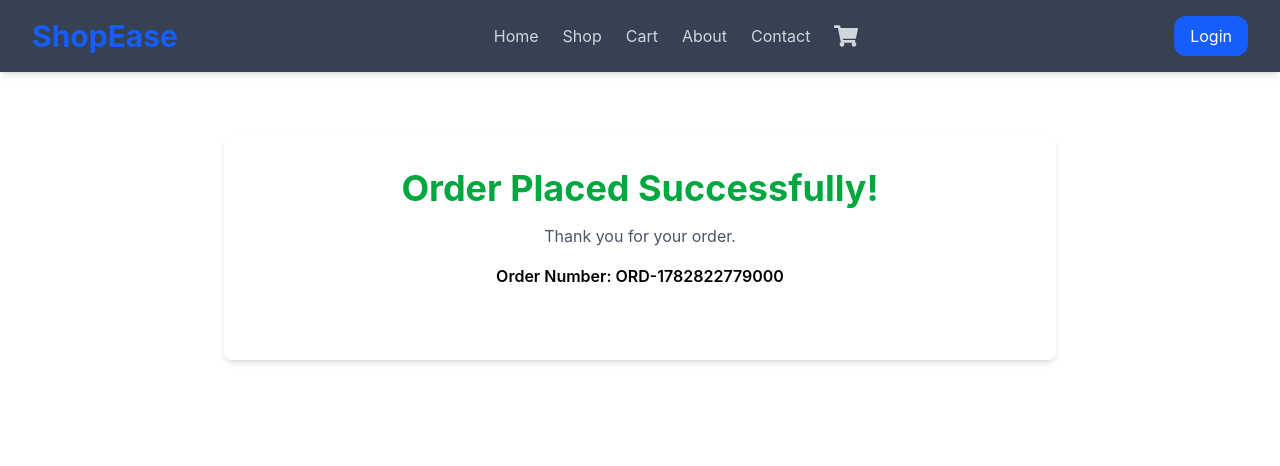
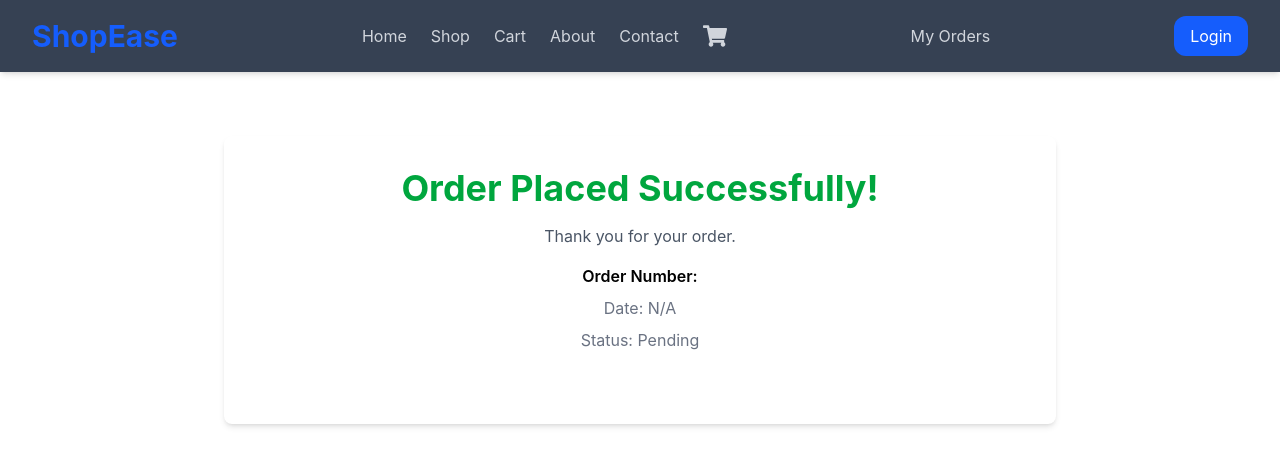
Before and after one commit to Chrischaos2/Tailwind-React-Simple-Ecommerce, a React (Vite) app: page /order-confirmation in a window 1280 px wide. Shown: the top 466 px of the page. Built offline with nearby package versions, Linux system fonts and the light colour scheme.

Commit message:
Add order History

```diff
--- a/src/App.jsx
+++ b/src/App.jsx
@@ -12,6 +12,7 @@ import Shop from "./pages/Shop";
 import Contact from "./pages/Contact";
 import Checkout from "./pages/Checkout";
 import OrderConfirmation from "./pages/OrderConfirmation";
+import Orders from "./pages/orders";
 
 const App = () => {
   return (
@@ -29,6 +30,7 @@ const App = () => {
           <Route path="/contact" element={<Contact />} />
           <Route path="/checkout" element={<Checkout />} />
           <Route path="/order-confirmation" element={<OrderConfirmation />} />
+          <Route path="/orders" element={<Orders />} />
         </Routes>
       </main>
     </div>
--- a/src/components/Navbar.jsx
+++ b/src/components/Navbar.jsx
@@ -80,6 +80,13 @@ const Navbar = () => {
             </Link>
           </li>
         </ul>
+        {/*Orders Page Link */}
+        <Link
+          to="/orders"
+          className="hidden md:block text-gray-300 hover:text-blue-600 transition"
+        >
+          My Orders
+        </Link>
 
         {/* Login Button */}
         <Link
--- a/src/pages/Checkout.jsx
+++ b/src/pages/Checkout.jsx
@@ -1,9 +1,12 @@
 import React, { useState } from "react";
-import { useSelector } from "react-redux";
+import { useDispatch, useSelector } from "react-redux";
 import { useNavigate } from "react-router-dom";
+
+import { clearCart } from "../features/cart/cartSlice";
 
 const Checkout = () => {
   const cartItems = useSelector((state) => state.cart.items);
+  const dispatch = useDispatch();
 
   const isCartEmpty = cartItems.length === 0;
   const navigate = useNavigate();
@@ -83,18 +86,32 @@ const Checkout = () => {
   };
 
   // Handle placing order
+
   const handlePlaceOrder = () => {
     if (!validateForm()) {
       return;
     }
+    const orderNumber = `ORD-${Date.now()}`; // Generate a unique order number based on timestamp
+    const orderDate = new Date().toISOString();
 
     const order = {
+      orderNumber,
+      orderDate,
+      status: "Pending",
       customer: formData,
       items: cartItems,
       subtotal,
       shippingCost,
       total,
     };
+    //store order in local storage
+    localStorage.setItem("order", JSON.stringify(order));
+    const existingOrders = JSON.parse(localStorage.getItem("orders")) || [];
+    existingOrders.push(order);
+    localStorage.setItem("orders", JSON.stringify(existingOrders));
+
+    // Clear the cart
+    dispatch(clearCart());
 
     console.log("Order:", order);
     // Navigate to order confirmation page
--- a/src/pages/OrderConfirmation.jsx
+++ b/src/pages/OrderConfirmation.jsx
@@ -3,8 +3,8 @@ import { useLocation } from "react-router-dom";
 
 const OrderConfirmation = () => {
   const location = useLocation();
-  const order = location.state?.order;
-  const orderNumber = `ORD-${Date.now()}`; // Generate a unique order number based on timestamp
+  const order =
+    location.state?.order || JSON.parse(localStorage.getItem("order"));
 
   return (
     <div className="max-w-4xl mx-auto px-8 py-16">
@@ -16,7 +16,18 @@ const OrderConfirmation = () => {
 
           <p className="text-gray-600">Thank you for your order.</p>
 
-          <p className="font-semibold mt-4">Order Number: {orderNumber}</p>
+          <p className="font-semibold mt-4">
+            Order Number: {order?.orderNumber}
+          </p>
+          <p className="text-gray-500 mt-2">
+            Date:{" "}
+            {order?.orderDate
+              ? new Date(order.orderDate).toLocaleString()
+              : "N/A"}
+          </p>
+          <p className="text-gray-500 mt-2">
+            Status: {order?.status || "Pending"}
+          </p>
         </div>
 
         {order && (
--- /dev/null
+++ b/src/pages/Orders.jsx
@@ -0,0 +1,60 @@
+import React from "react";
+
+const Orders = () => {
+  const orders = JSON.parse(localStorage.getItem("orders")) || [];
+
+  return (
+    <div className="max-w-6xl mx-auto px-8 py-10">
+      <h1 className="text-4xl font-bold mb-8">My Orders</h1>
+
+      {orders.length === 0 ? (
+        <p className="text-gray-500">You have no orders yet.</p>
+      ) : (
+        <div className="space-y-6">
+          {orders.map((order) => (
+            <div
+              key={order.orderNumber}
+              className="bg-white rounded-lg shadow-md p-6"
+            >
+              <div className="flex justify-between items-center mb-4">
+                <div>
+                  <h2 className="text-xl font-semibold">{order.orderNumber}</h2>
+
+                  <p className="text-gray-500">
+                    {new Date(order.orderDate).toLocaleString()}
+                  </p>
+                </div>
+
+                <span className="bg-yellow-100 text-yellow-700 px-3 py-1 rounded-full">
+                  {order.status}
+                </span>
+              </div>
+
+              <div className="border-t pt-4">
+                {order.items.map((item) => (
+                  <div key={item.id} className="flex justify-between py-2">
+                    <div>
+                      <p className="font-medium">{item.name}</p>
+
+                      <p className="text-gray-500">Quantity: {item.quantity}</p>
+                    </div>
+
+                    <p>${(item.price * item.quantity).toFixed(2)}</p>
+                  </div>
+                ))}
+              </div>
+
+              <div className="border-t mt-4 pt-4 flex justify-between font-bold">
+                <span>Total</span>
+
+                <span>${order.total.toFixed(2)}</span>
+              </div>
+            </div>
+          ))}
+        </div>
+      )}
+    </div>
+  );
+};
+
+export default Orders;
```
